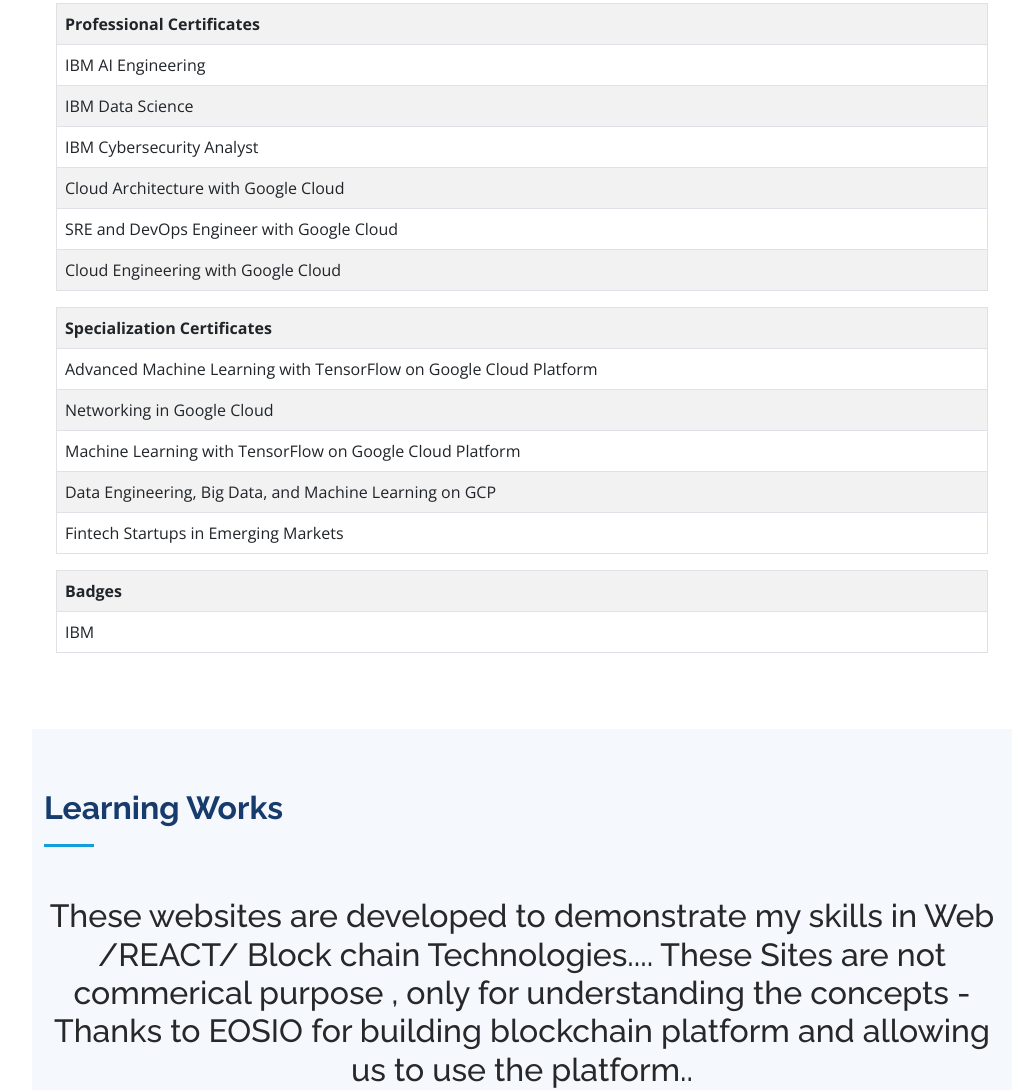
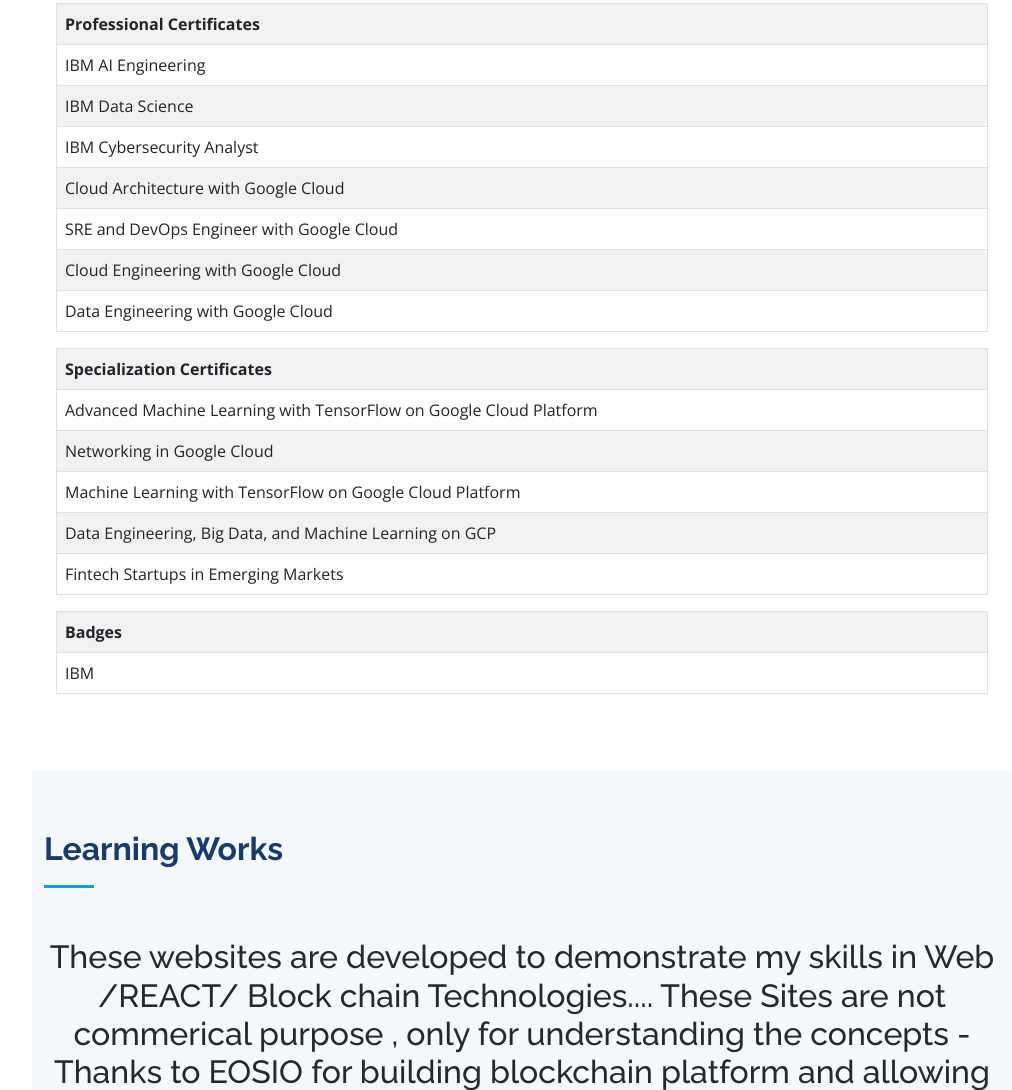
Before and after one commit to sajumulakkal/sajumulakkal-site, a plain HTML site: page index.html in a window 1280 px wide. Shown: the part 3808-4898 px from the top of the page, without its empty margins (268-1280 px from the left). Drawn offline with nearby package versions, Linux system fonts and the light colour scheme.

Commit message:
4th version

```diff
--- a/index.html
+++ b/index.html
@@ -327,6 +327,7 @@
 		 <tr class="table-row"data-href="https://www.coursera.org/account/accomplishments/professional-cert/PHAFPPXW7WT9"><td>Cloud Architecture with Google Cloud</td></tr>
 		 <tr class="table-row"data-href="https://www.coursera.org/account/accomplishments/professional-cert/FBDYHYFDBZWL"><td>SRE and DevOps Engineer with Google Cloud</td></tr>
 		 <tr class="table-row"data-href="https://www.coursera.org/account/accomplishments/professional-cert/797D4KUGFFFL"><td>Cloud Engineering with Google Cloud</td></tr>
+ 	<tr class="table-row"data-href="https://www.coursera.org/account/accomplishments/professional-cert/PHK5H6TGMK7R"><td>Data Engineering with Google Cloud</td></tr>
 		</table>
 		<table class='table table-bordered table-condensed table-striped table-hover'>
 				 <tr><th>Specialization Certificates</th></tr>
```
